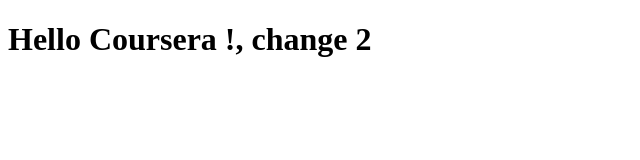
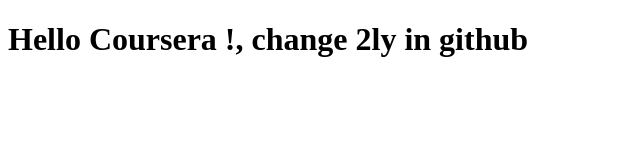
Before and after one commit to Hamzahahay96/Coursera_test, a plain HTML site: page site/index.html in a window 1280 px wide. Shown: the whole page, without its empty margins (0-640 px from the left). Drawn offline with Linux system fonts and the light colour scheme.

Commit message:
Update index.html

```diff
--- a/site/index.html
+++ b/site/index.html
@@ -6,6 +6,6 @@
 	<title>Hello Coursera, modified</title>
 </head>
 <body>
-<h1>Hello Coursera !, change 2</h1>
+<h1>Hello Coursera !, change 2ly in github</h1>
 </body>
 </html>
```
